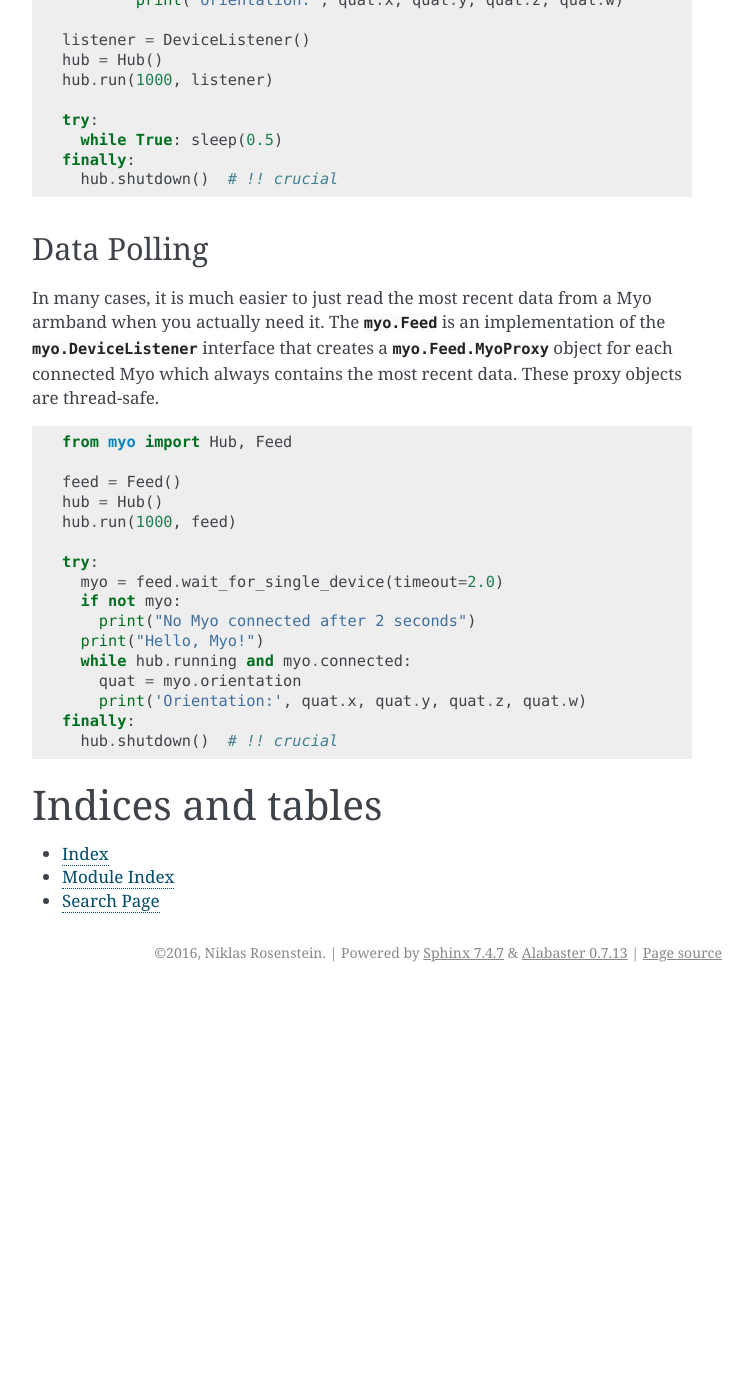
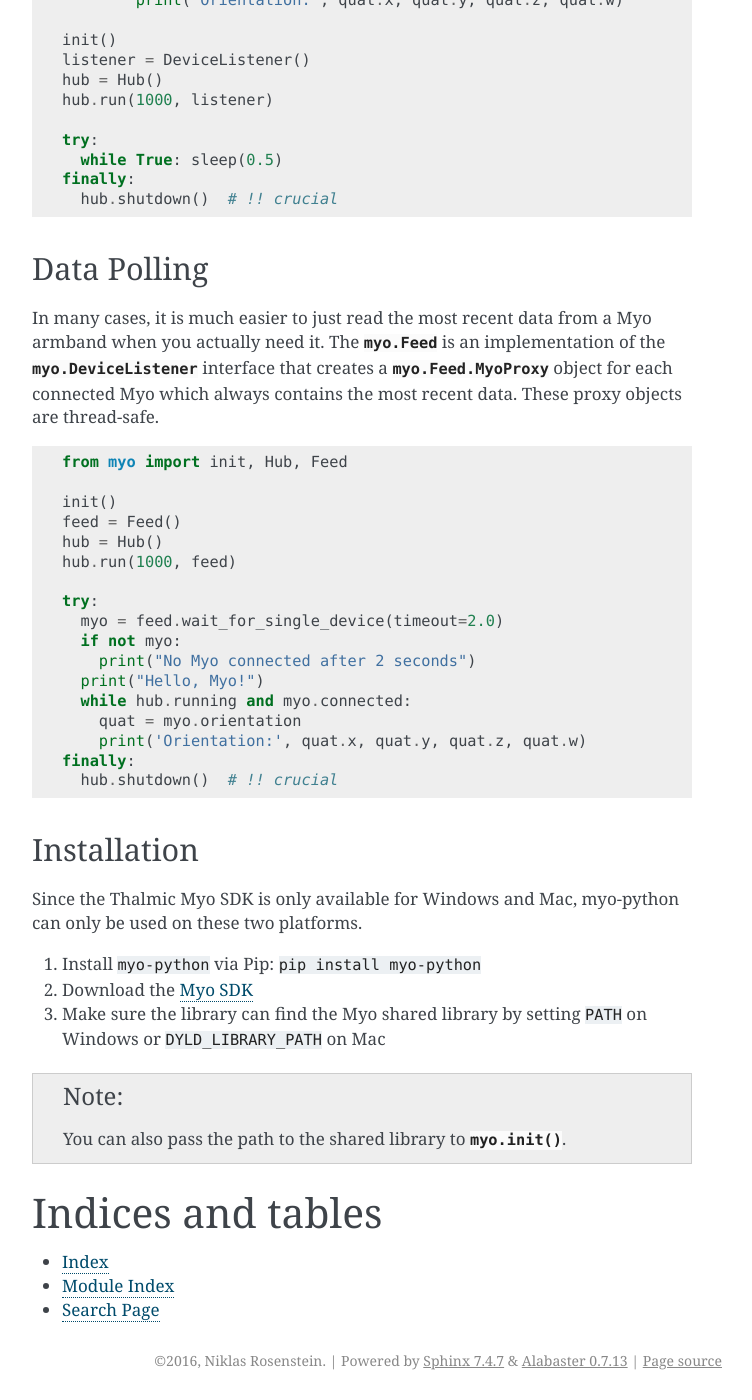
Before and after one commit to NiklasRosenstein/myo-python, a Sphinx documentation site: the page built from docs/index.rst, in a window 1280 px wide and 1400 px high, scrolled down 914 px. Shown: the whole window, without its empty margins (388-1140 px from the left). Built offline with Sphinx 7.4.7, drawn with Linux system fonts in a browser that asks for light colours; before the commit the page ends 1906 px from its top, so only the background shows below that.

Commit message:
fixed doc examples, added installation section and updated README requirements

```diff
--- a/docs/index.rst
+++ b/docs/index.rst
@@ -32,7 +32,7 @@ that will be invoked on various events and when data becomes available.
 .. code-block:: python
 
   from time import sleep
-  from myo import Hub, DeviceListener
+  from myo import init, Hub, DeviceListener
 
   class Listener(DeviceListener):
 
@@ -45,6 +45,7 @@ that will be invoked on various events and when data becomes available.
       def on_orientation_data(self, myo, timestamp, quat):
           print("Orientation:", quat.x, quat.y, quat.z, quat.w)
 
+  init()
   listener = DeviceListener()
   hub = Hub()
   hub.run(1000, listener)
@@ -65,8 +66,9 @@ contains the most recent data. These proxy objects are thread-safe.
 
 .. code-block:: python
 
-  from myo import Hub, Feed
+  from myo import init, Hub, Feed
 
+  init()
   feed = Feed()
   hub = Hub()
   hub.run(1000, feed)
@@ -82,6 +84,20 @@ contains the most recent data. These proxy objects are thread-safe.
   finally:
     hub.shutdown()  # !! crucial
 
+Installation
+------------
+
+Since the Thalmic Myo SDK is only available for Windows and Mac, myo-python
+can only be used on these two platforms.
+
+1. Install ``myo-python`` via Pip: ``pip install myo-python``
+2. Download the `Myo SDK <https://developer.thalmic.com/downloads>`_
+3. Make sure the library can find the Myo shared library by setting
+   ``PATH`` on Windows or ``DYLD_LIBRARY_PATH`` on Mac
+
+.. note:: You can also pass the path to the shared library to :func:`myo.init`.
+
+
 Indices and tables
 ==================
 
--- a/docs/myo.rst
+++ b/docs/myo.rst
@@ -1,3 +1,5 @@
+
+.. autofunction:: myo.init
 
 .. autoclass:: myo.Hub
   :members:
```
Also changed, not shown: README.md (+4 -0 lines).
